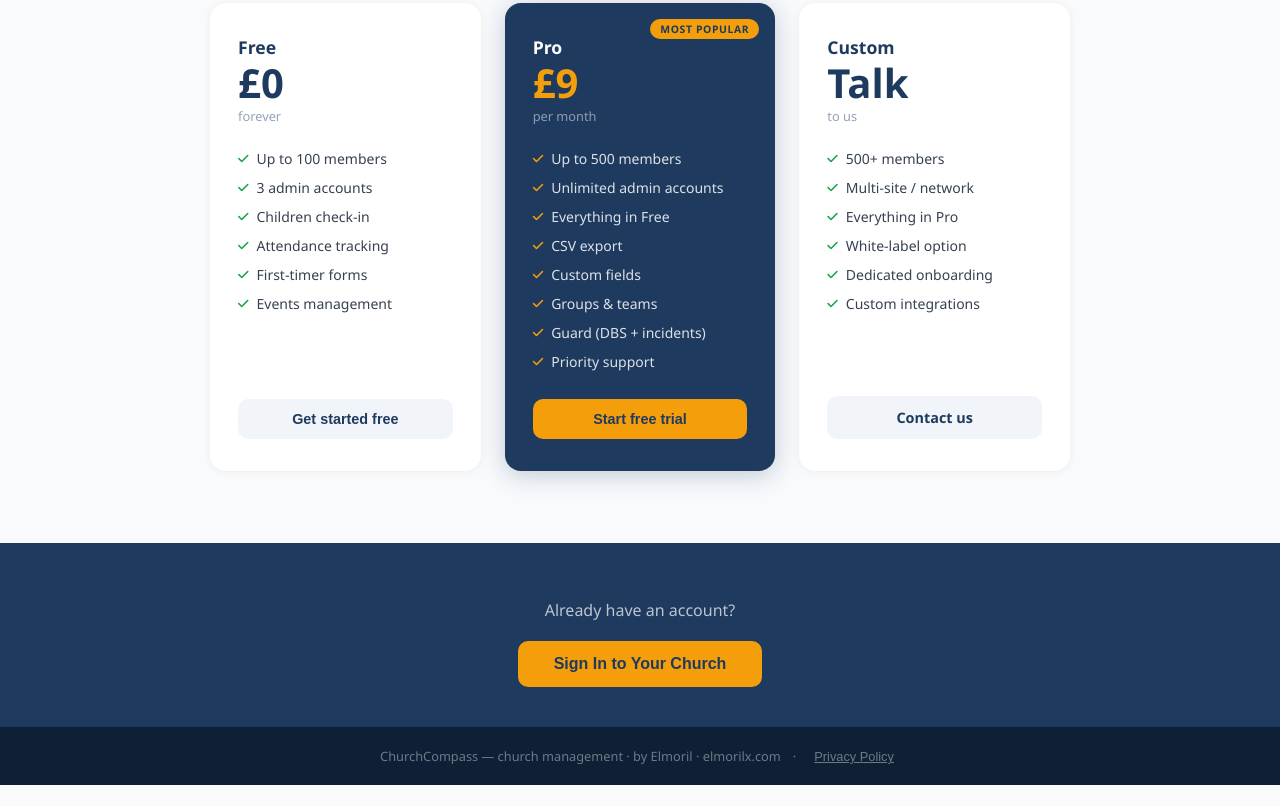
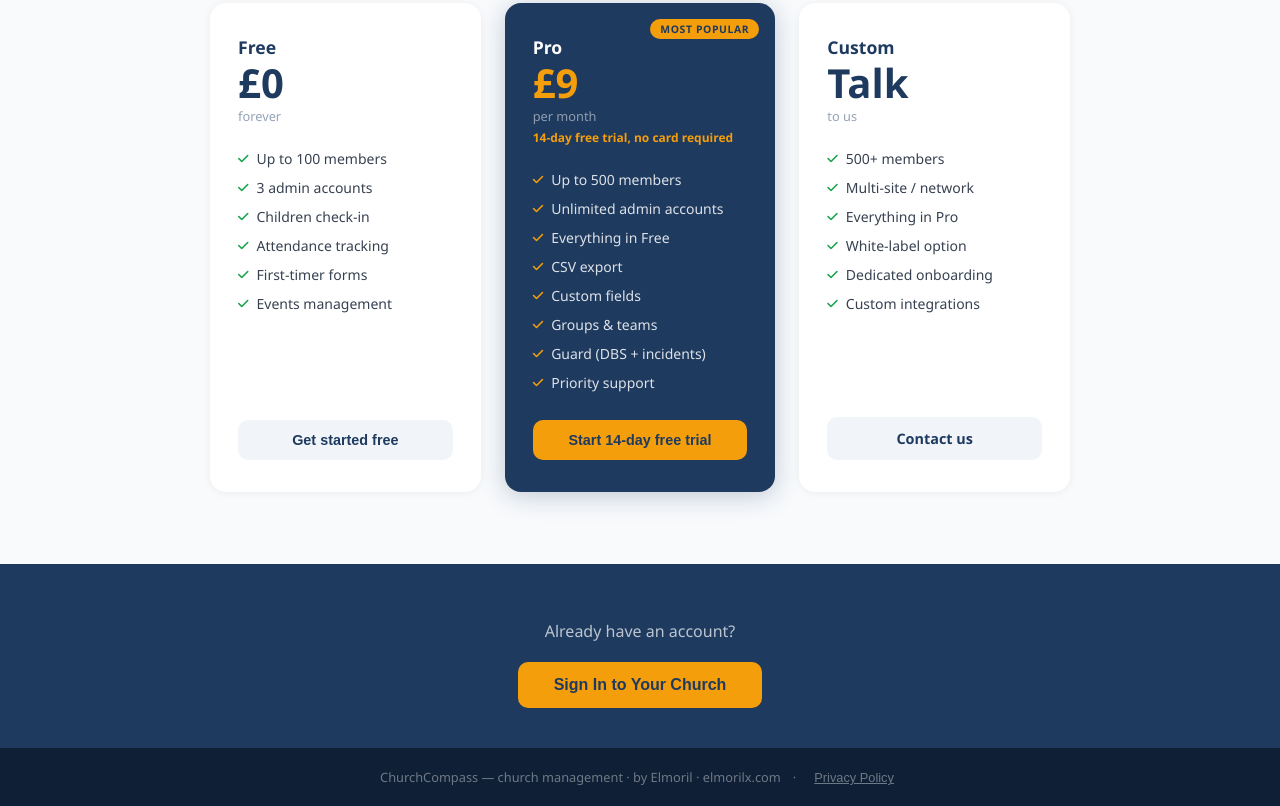
Before and after one commit to joybringers/churchcompass, a Next.js app: page / in a window 1280 px wide. Shown: the part 1380-2186 px from the top of the page. Before the commit the page ends 2165 px from the top, so only its background shows below. Built offline with nearby package versions, Linux system fonts and the light colour scheme.

Commit message:
Clarify Pro trial: 14-day free trial, no card required
Co-Authored-By: Claude Sonnet 4.6 <noreply@anthropic.com>

```diff
--- a/app/page.js
+++ b/app/page.js
@@ -123,7 +123,8 @@ export default function Landing() {
               <div style={{ position: 'absolute', top: 16, right: 16, background: GOLD, color: NAV, fontSize: '0.65rem', fontWeight: 800, padding: '3px 10px', borderRadius: 20, letterSpacing: '0.06em' }}>MOST POPULAR</div>
               <div style={{ fontWeight: 800, color: '#fff', fontSize: '1.1rem', marginBottom: 4 }}>Pro</div>
               <div style={{ fontSize: '2.5rem', fontWeight: 800, color: GOLD, lineHeight: 1, marginBottom: 4 }}>£9</div>
-              <div style={{ fontSize: '0.8rem', color: 'rgba(255,255,255,0.5)', marginBottom: 24 }}>per month</div>
+              <div style={{ fontSize: '0.8rem', color: 'rgba(255,255,255,0.5)', marginBottom: 4 }}>per month</div>
+              <div style={{ fontSize: '0.75rem', color: GOLD, fontWeight: 600, marginBottom: 24 }}>14-day free trial, no card required</div>
               <ul style={{ listStyle: 'none', padding: 0, margin: 0, display: 'flex', flexDirection: 'column', gap: 10, flex: 1 }}>
                 {['Up to 500 members', 'Unlimited admin accounts', 'Everything in Free', 'CSV export', 'Custom fields', 'Groups & teams', 'Guard (DBS + incidents)', 'Priority support'].map(f => (
                   <li key={f} style={{ display: 'flex', alignItems: 'center', gap: 8, fontSize: '0.875rem', color: 'rgba(255,255,255,0.85)' }}>
@@ -133,7 +134,7 @@ export default function Landing() {
               </ul>
               <button onClick={() => router.push('/register')}
                 style={{ marginTop: 28, background: GOLD, color: NAV, border: 'none', borderRadius: 10, padding: '12px', fontWeight: 700, cursor: 'pointer', fontSize: '0.9rem' }}>
-                Start free trial
+                Start 14-day free trial
               </button>
             </div>
             {/* Custom */}
--- a/app/pricing/page.js
+++ b/app/pricing/page.js
@@ -101,9 +101,10 @@ export default function Pricing() {
                 <span style={{ color: 'rgba(255,255,255,0.6)', fontSize: '0.9rem' }}>/month</span>
               </div>
               <p style={{ color: 'rgba(255,255,255,0.7)', fontSize: '0.875rem', marginTop: 8 }}>For growing churches that need the full toolkit.</p>
+              <div style={{ fontSize: '0.78rem', color: GOLD, fontWeight: 600, marginTop: 4 }}>14-day free trial — no card required</div>
             </div>
             <a href="/register?plan=pro" style={{ display: 'block', textAlign: 'center', padding: '13px', borderRadius: 12, background: GOLD, color: NAV, fontWeight: 800, fontSize: '0.95rem', textDecoration: 'none', marginBottom: 28 }}>
-              Start Pro
+              Start 14-day free trial
             </a>
             <div style={{ display: 'flex', flexDirection: 'column', gap: 12 }}>
               {PRO_FEATURES.map(f => (
```
